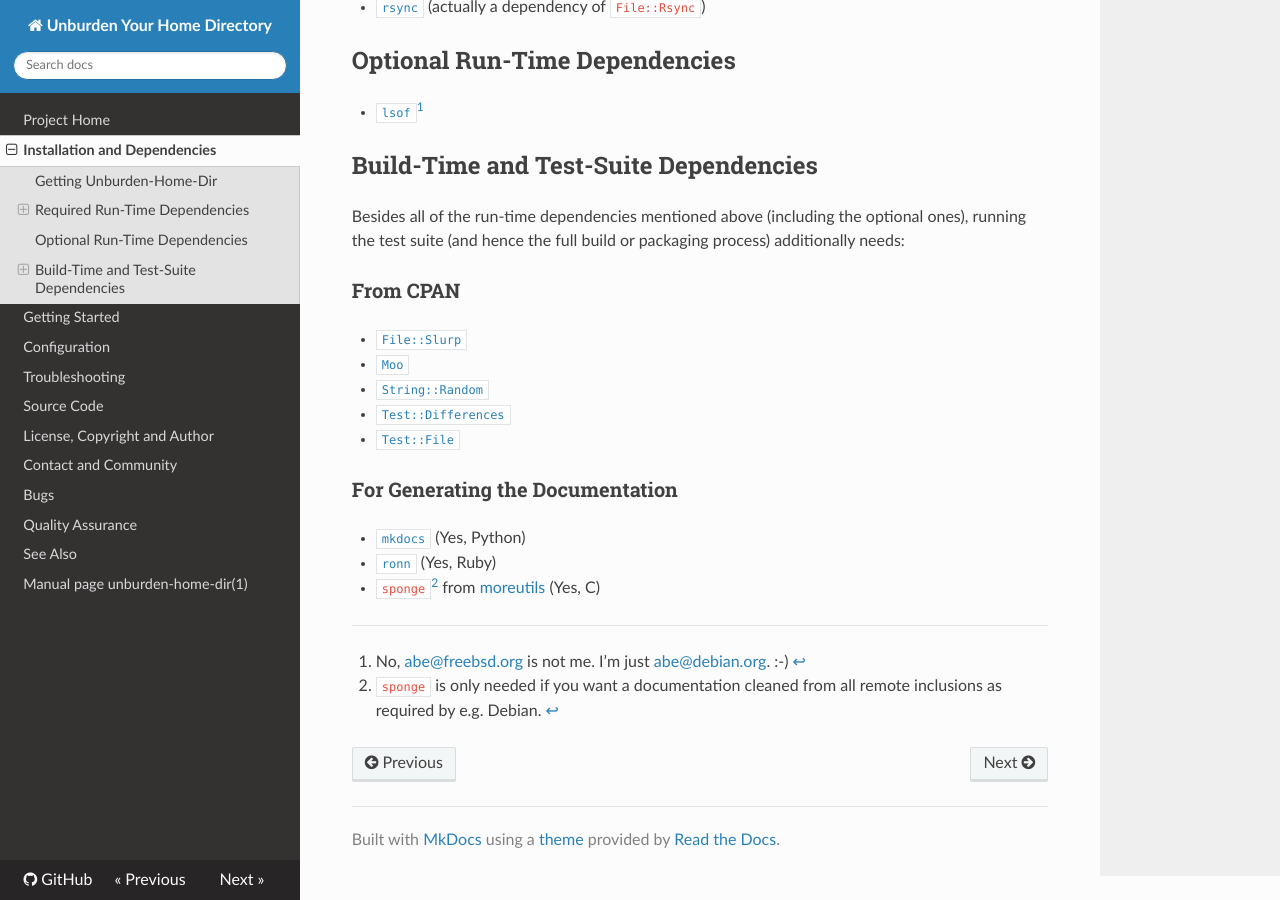
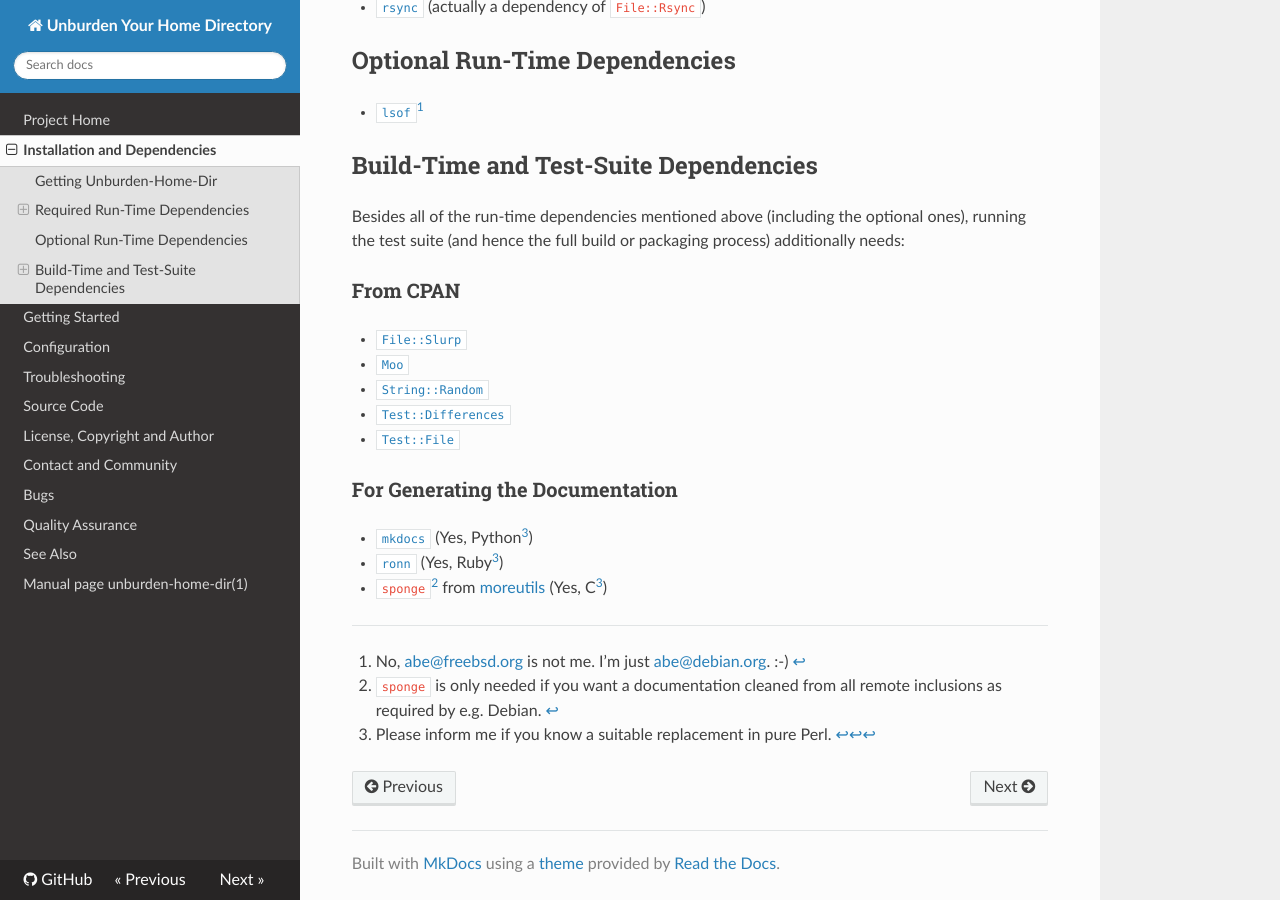
Before and after one commit to xtaran/unburden-home-dir, an MkDocs documentation site: the page built from docs/installation.md, in a window 1280 px wide and 900 px high, scrolled down 915 px. Built offline with MkDocs 1.6.1, drawn with Linux system fonts in a browser that asks for light colours; nearby versions of some CDN libraries; old or Windows-style settings are respelled for this version of MkDocs.

Commit message:
Mention that I'd like to know if there are pure Perl replacements for ronn and mkdocs

```diff
--- a/docs/installation.md
+++ b/docs/installation.md
@@ -64,10 +64,11 @@ or packaging process) additionally needs:
 
 ### For Generating the Documentation
 
-* [`mkdocs`](https://mkdocs.org/) (Yes, Python)
-* [`ronn`](https://rtomayko.github.io/ronn/) (Yes, Ruby)
-* `sponge`[^2] from [moreutils](http://joeyh.name/code/moreutils/) (Yes, C)
+* [`mkdocs`](https://mkdocs.org/) (Yes, Python[^3])
+* [`ronn`](https://rtomayko.github.io/ronn/) (Yes, Ruby[^3])
+* `sponge`[^2] from [moreutils](http://joeyh.name/code/moreutils/) (Yes, C[^3])
 
 [^1]: No, <abe@freebsd.org> is not me. I'm just <abe@debian.org>. :-)
 [^2]: `sponge` is only needed if you want a documentation cleaned
   from all remote inclusions as required by e.g. Debian.
+[^3]: Please inform me if you know a suitable replacement in pure Perl.
```
